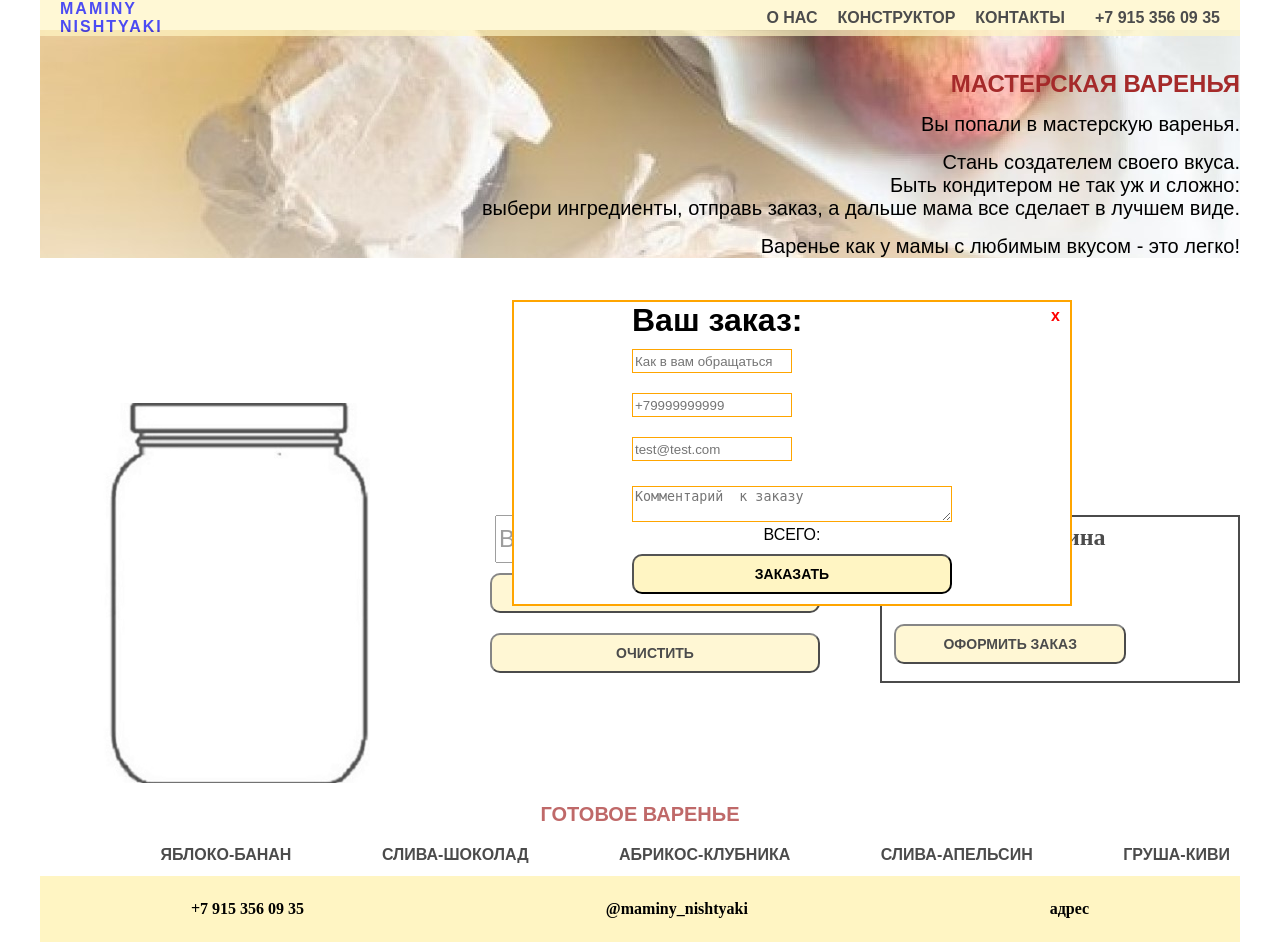
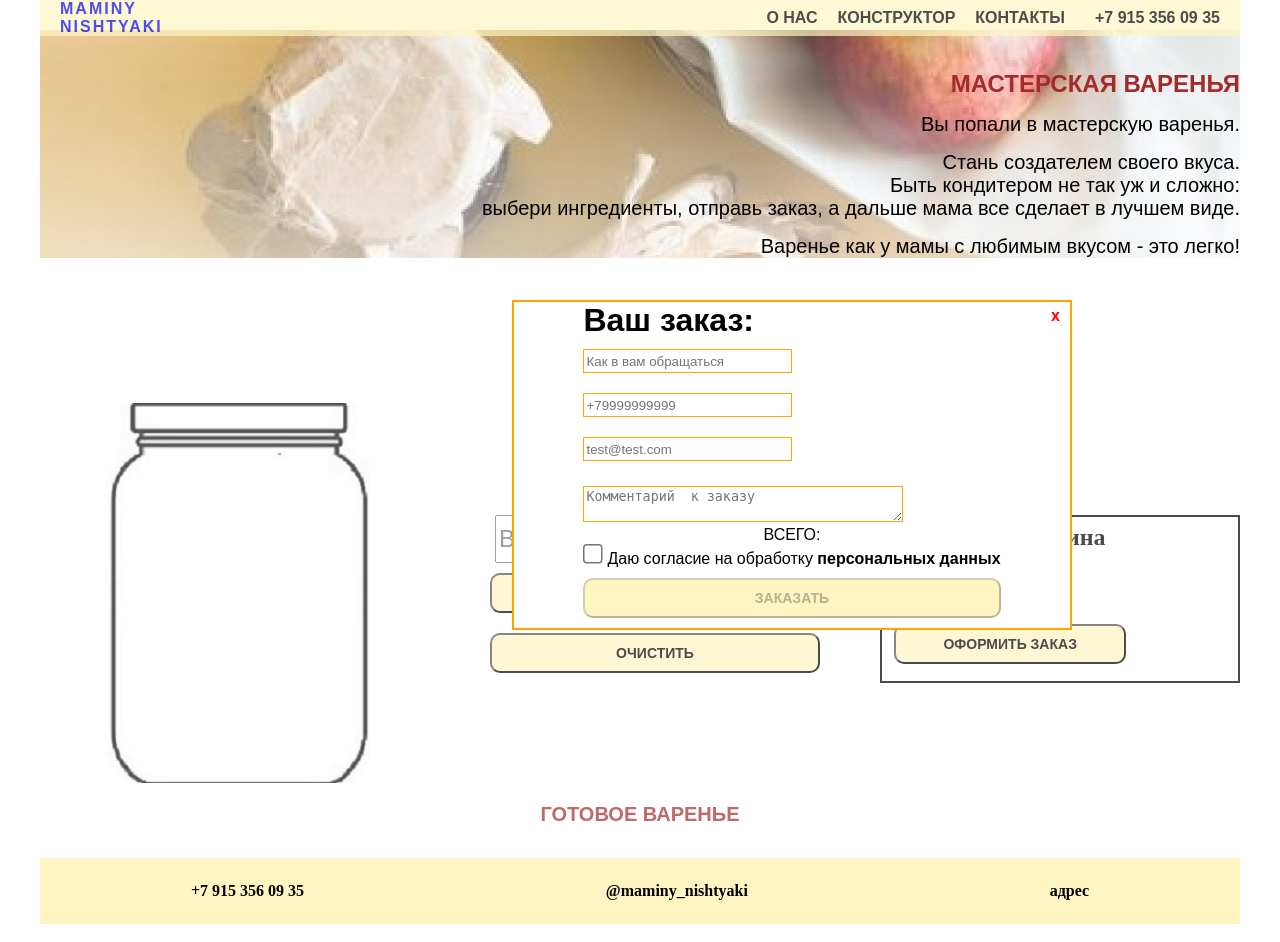
Before and after one commit to irina-sav/jam_constructor, a PHP site: page / in a window 1280 px wide. Run offline with PHP 8.4, Linux system fonts and the light colour scheme; data that the repository does not hold is empty.

Commit message:
ready jams and agreement policy

```diff
--- a/controller.php
+++ b/controller.php
@@ -1,3 +1,4 @@
 <?php
-require_once "model.php";
+require_once 'model.php';
 $components = getComponents();
+$readyJams = getReadyJams();
--- a/css/styles.css
+++ b/css/styles.css
@@ -310,11 +310,17 @@ h1 {
   font-size: 2rem;
 }
 
-#orderPopUp input{
+#orderPopUp input {
   width: 50%;
   height: 1.5rem;
   border:orange solid 1px;
   margin: 10px 0;
+}
+#orderPopUp input[type="checkbox"] {
+  width: auto !important;
+  margin:0;
+ zoom: 1.5;
+ height:auto;
 }
 
 #orderPopUp ul li input{
--- a/index.php
+++ b/index.php
@@ -57,7 +57,12 @@ require 'controller.php'; ?>
             <strong id="fullOrderPrice"></strong>
           </label>
         </div>
-        <div><button type="submit" class="choice_button">Заказать</button></div>
+        <div>
+          <label><input type="checkbox" oninput="this.checked ? orderButton.disabled = false : orderButton.disabled = true"> Даю согласие на обработку </label><strong id="goToAgreement" onclick="agreementForm.hidden = !agreementForm.hidden">персональных данных</strong>
+
+           <div id="agreementForm" hidden>Lorem ipsum dolor sit amet consectetur adipisicing elit. Blanditiis illum odio hic dolore ad aliquam placeat eos harum numquam maxime! Doloremque, facere quibusdam. Atque aliquam esse officia optio, sed quod.</div>
+        </div>
+        <div><button id="orderButton" type="submit" class="choice_button" disabled>Заказать</button></div>
 
       </form>
     </div>
@@ -122,11 +127,11 @@ require 'controller.php'; ?>
     <section class="ready__jam">
       <h2>готовое варенье</h2>
       <ul>
-        <li>Яблоко-банан</li>
-        <li>слива-шоколад</li>
-        <li>абрикос-клубника</li>
-        <li>слива-апельсин</li>
-        <li>груша-киви</li>
+      <?php foreach ($readyJams as $readyJam) { ?>
+            <li>
+             <?= $readyJam['name'] ?>
+      </li>
+          <?php } ?>
       </ul>
     </section>
     <footer>
--- a/model.php
+++ b/model.php
@@ -1,16 +1,30 @@
 <?php
-function sqlConnect() {
-    $bdConnect = mysqli_connect("31.31.196.95", "u1433184_jam", "hG0uI8rU9ksS3f", "u1433184_jambase");
-    mysqli_query($bdConnect, "SET NAMES utf8");
+function sqlConnect()
+{
+    $bdConnect = mysqli_connect(
+        '31.31.196.95',
+        'u1433184_jam',
+        'hG0uI8rU9ksS3f',
+        'u1433184_jambase'
+    );
+    mysqli_query($bdConnect, 'SET NAMES utf8');
     // if (!$bdConnect) {
     //     throw new Exception('<br>' . 'Ошибка подключения (' . mysqli_connect_errno() . ') ' . mysqli_connect_error());
     // }
     return $bdConnect;
-
 }
 
-
-function getComponents() {
-    $data = mysqli_query(sqlConnect(), "select * from `components`");
+function getComponents()
+{
+    $data = mysqli_query(sqlConnect(), 'select * from `components`');
     return mysqli_fetch_all($data, MYSQLI_ASSOC);
 }
+
+function getReadyJams()
+{
+    $data = mysqli_query(
+        sqlConnect(),
+        'SELECT * FROM `jams` WHERE `availible` = 1'
+    );
+    return mysqli_fetch_all($data, MYSQLI_ASSOC);
+}
```
